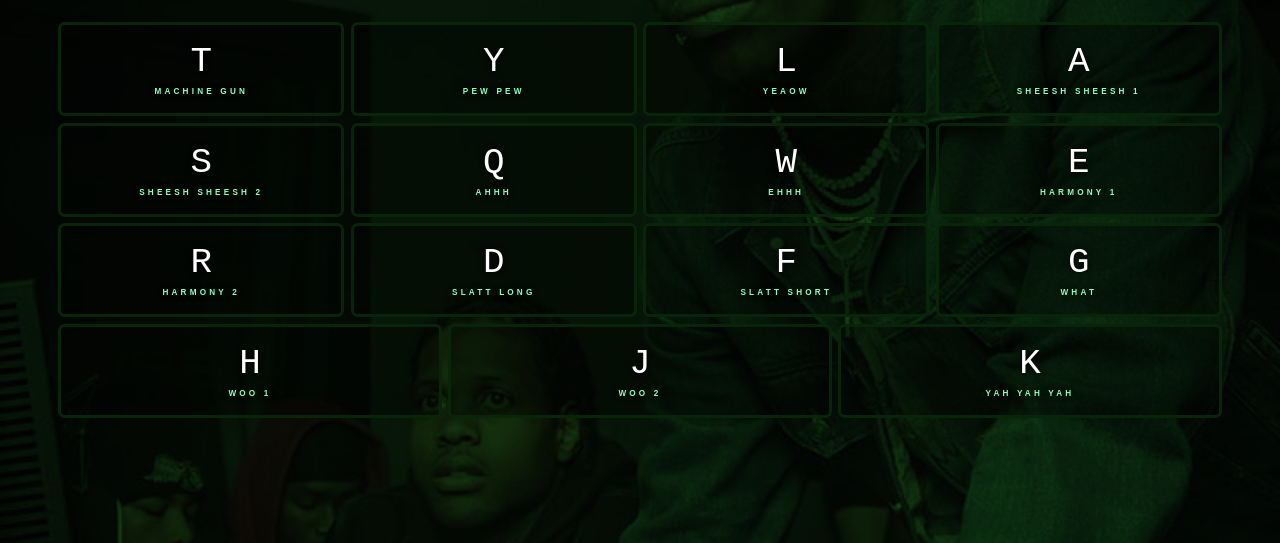
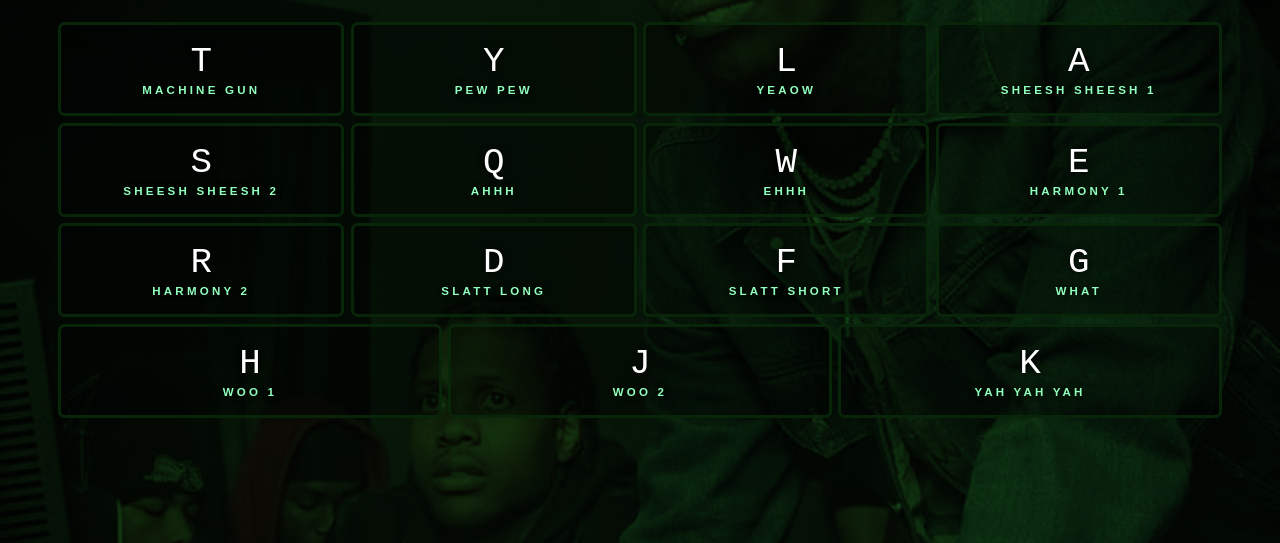
Before and after one commit to leo12534/thugger, a website: page index.html in a window 1280 px wide. Shown: the part 257-800 px from the top of the page. Drawn offline with Linux system fonts and the light colour scheme; a web font is replaced by a local one.

Commit message:
Updated font size for mobile

```diff
--- a/style.css
+++ b/style.css
@@ -153,7 +153,11 @@ body {
 
 	.wrapper .content .keys .key {
 		flex: 1 0 20%;
-	}
+  }
+
+  .wrapper .content .keys .sound-label {
+    font-size: 0.85em;
+  }
 
 	.thuggy {
 		width: 250px;
```
